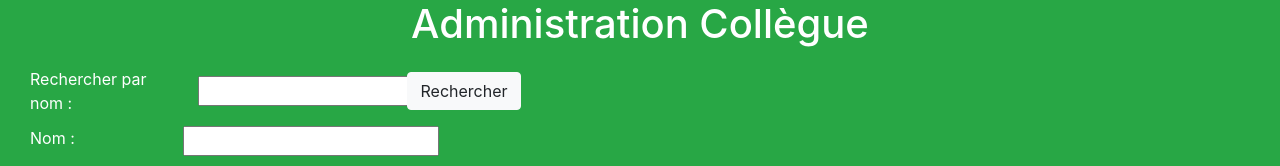
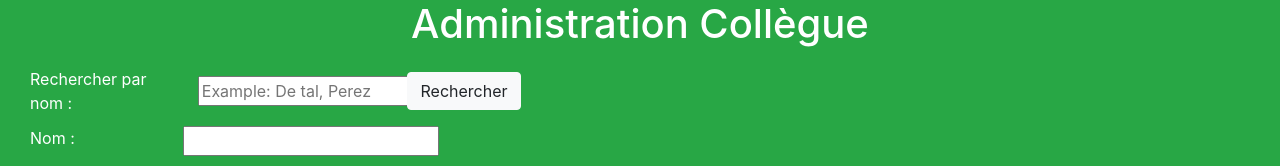
Before and after one commit to hwillians/collegues-front, an Angular app: page / in a window 1280 px wide. Shown: the top 166 px of the page. Built offline with nearby package versions, Linux system fonts and the light colour scheme.

Commit message:
placeholder Example de noms

```diff
--- a/src/app/recherche-collegue-par-nom/recherche-collegue-par-nom.component.html
+++ b/src/app/recherche-collegue-par-nom/recherche-collegue-par-nom.component.html
@@ -1,8 +1,8 @@
 <div class="container  ">
     <div class="row d-flex justify-content-around align-items-center">
-        <div class="col-12 col-lg-4">Rechercher par nom : </div>
+        <div class="col-12 col-lg-4">Rechercher par nom :</div>
         <div class="col-12 col-lg-5">
-            <input type="text" #nom>
+            <input type="text" #nom placeholder="Example: De tal, Perez">
         </div>
         <div class="col-12 col-lg-3 mb-3 mt-3">
             <button type="button" class="btn btn-light float-left"
```
